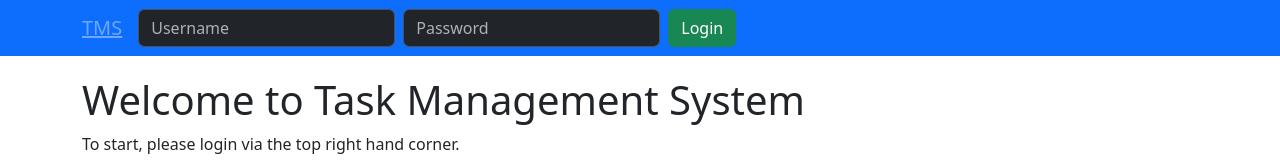
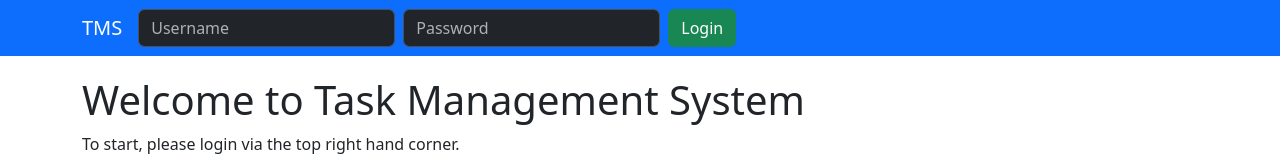
Before and after one commit to geekinDpink/KanbanWebClient, a React app: page / in a window 1280 px wide. Shown: the top 160 px of the page. Built offline with nearby package versions, Linux system fonts and the light colour scheme.

Commit message:
Style Links in header

```diff
--- a/app/components/Header.js
+++ b/app/components/Header.js
@@ -67,7 +67,9 @@ export default function Header() {
     <Navbar bg="primary" data-bs-theme="dark" expand="lg">
       <Container>
         <Navbar.Brand>
-          <Link to="./">TMS</Link>
+          <Link to="./" className="nav-link">
+            TMS
+          </Link>
         </Navbar.Brand>
         <Navbar.Toggle aria-controls="basic-navbar-nav" />
         <Navbar.Collapse id="basic-navbar-nav">
@@ -134,15 +136,21 @@ export default function Header() {
             ) : (
               <Nav className="me-auto">
                 {redState.isAdmin && (
-                  <Link to="./user_management"> Mange User</Link>
+                  <Link to="./user_management" className="nav-link">
+                    Manage User
+                  </Link>
                 )}
-                <Link to="./kanban_board">Kanban Board</Link>
+                <Link to="./kanban_board" className="nav-link">
+                  Kanban Board
+                </Link>
 
                 <Form
                   className="d-flex"
                   onSubmit={(event) => submitLogoutHandler(event)}
                 >
-                  <Link to="./my_profile">My Profile</Link>
+                  <Link to="./my_profile" className="nav-link">
+                    My Profile
+                  </Link>
                   <Button variant="secondary" type="submit">
                     Logout
                   </Button>
--- a/app/mystyle.css
+++ b/app/mystyle.css
@@ -1,3 +1,7 @@
 th {
   background-color: rgb(238, 233, 233) !important;
 }
+
+/* .nav-link {
+  color: white !important;
+} */
```
